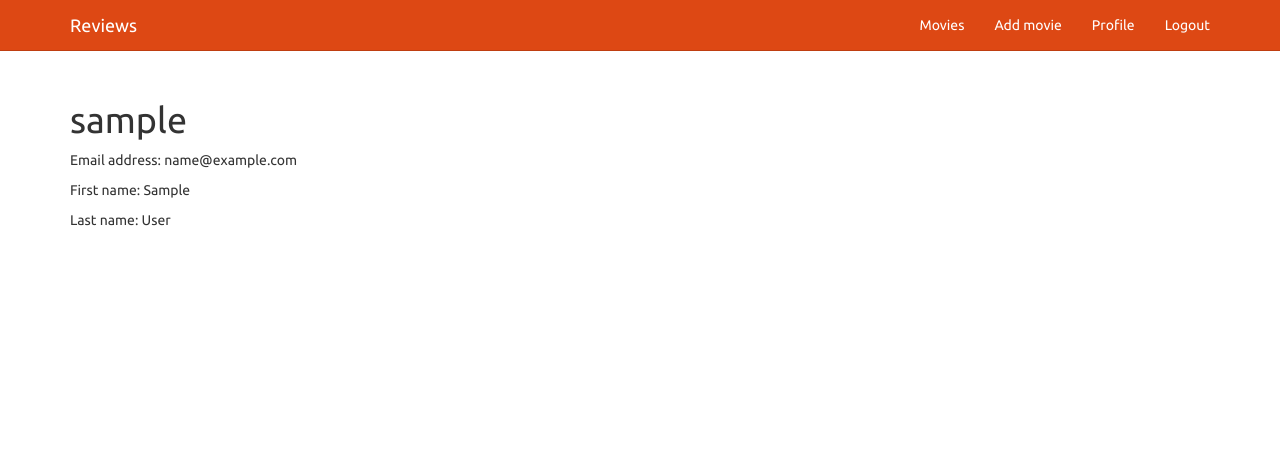
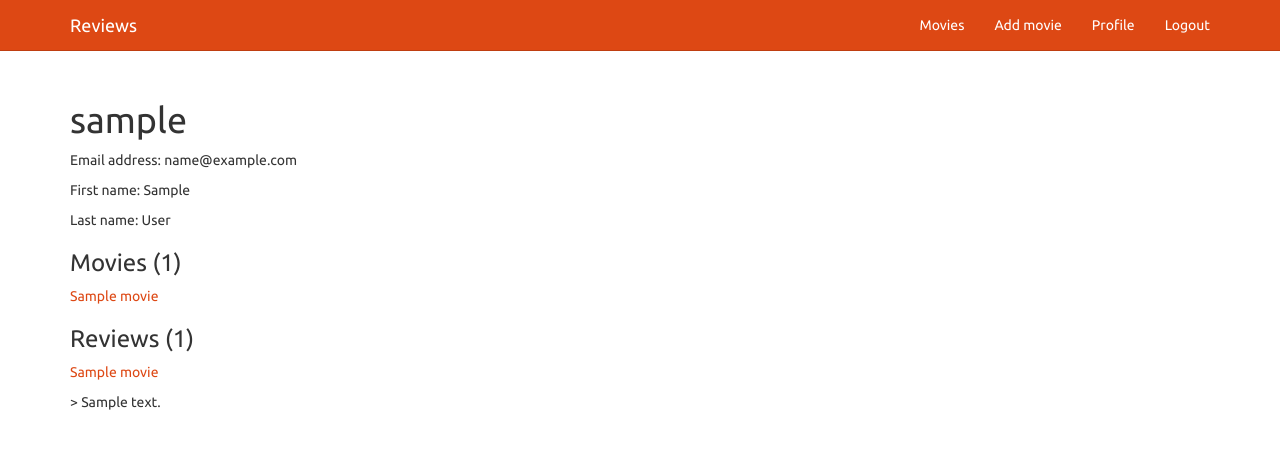
Before and after one commit to bblue160/my_app, a Django app: a page that uses templates/user/user_detail.html in a window 1280 px wide. Shown: the top 449 px of the page. Run offline with Django 3.2, Linux system fonts and the light colour scheme; a user stored in the database is signed in; tables that the repository leaves empty hold one stand-in row (values such as "Sample post"); some libraries are stand-ins or nearby versions.

Commit message:
Add movies and reviews to user profiles

```diff
--- a/core/views.py
+++ b/core/views.py
@@ -132,3 +132,12 @@ class UserDetailView(DetailView):
     slug_field = 'username'
     template_name = 'user/user_detail.html'
     context_object_name = 'user_in_view'
+
+    def get_context_data(self, **kwargs):
+        context = super(UserDetailView, self).get_context_data(**kwargs)
+        user_in_view = User.objects.get(username=self.kwargs['slug'])
+        movies = Movie.objects.filter(user=user_in_view)
+        context['movies'] = movies
+        reviews = Review.objects.filter(user=user_in_view)
+        context['reviews'] = reviews
+        return context
--- a/templates/user/user_detail.html
+++ b/templates/user/user_detail.html
@@ -4,4 +4,13 @@
 <p>Email address: {{ user_in_view.email }}</p>
 <p>First name: {{ user_in_view.first_name }}</p>
 <p>Last name: {{ user_in_view.last_name }}</p>
+<h3>Movies ({{ movies.count }})</h3>
+{% for movie in movies %}
+<p><a href="{{ movie.get_absolute_url }}"> {{ movie.title }}</a></p>
+{% endfor %}
+<h3>Reviews ({{ reviews.count }})</h3>
+{% for review in reviews %}
+<p><a href="{{ review.movie.get_absolute_url }}">{{ review.movie.title }}</a></p>
+<p>> {{ review.text }}</p>
+{% endfor %}
 {% endblock %}
```
